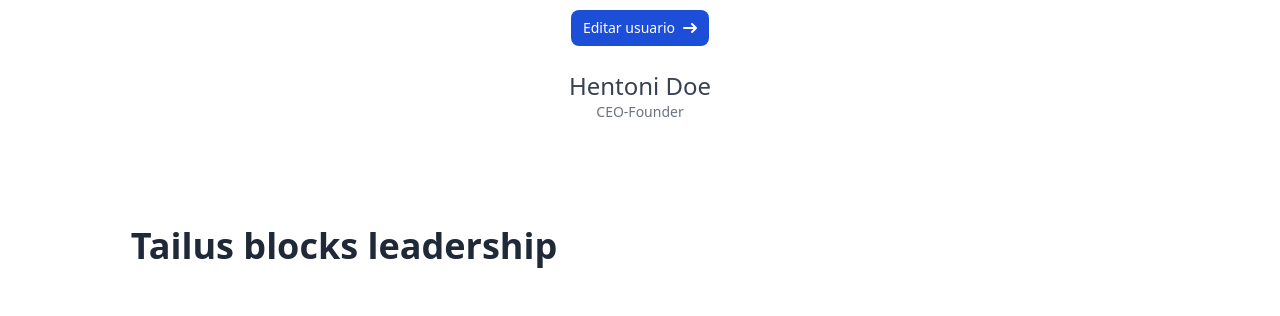
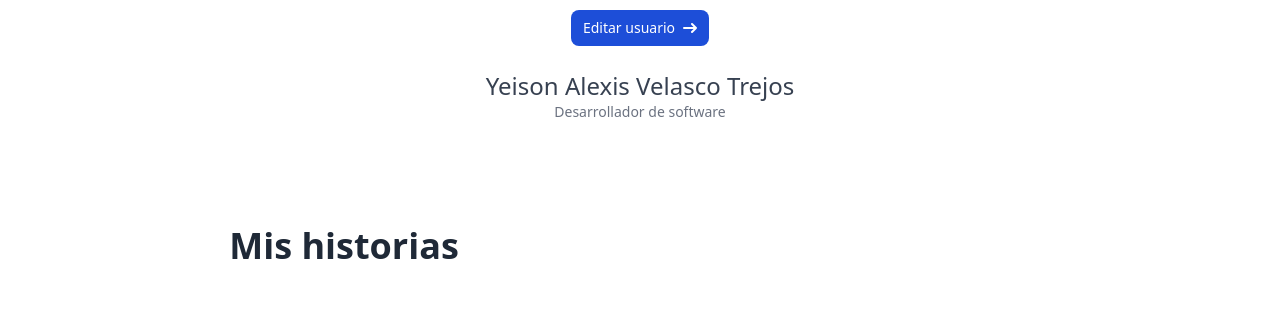
Before and after one commit to Valcoing095/FinazzWeb, an Angular app: page /profile in a window 1280 px wide. Shown: the part 346-662 px from the top of the page. Built offline with nearby package versions, Linux system fonts and the light colour scheme.

Commit message:
Pequeñas correcciones

```diff
--- a/src/app/app.routes.ts
+++ b/src/app/app.routes.ts
@@ -10,6 +10,7 @@ import { CreateHistoryComponent } from './components/createHistory/create-histor
 export const routes: Routes = [
 
   // {path: '**', pathMatch: 'full', redirectTo: 'login'},
+  {path: '', component:LoginComponent},
   {path: 'login', component:LoginComponent},
   {path: 'register', component:RegisterComponent},
   {path: 'home', component:HomeComponent},
--- a/src/app/pages/history/history.component.html
+++ b/src/app/pages/history/history.component.html
@@ -4,7 +4,7 @@
   <div class="xl:container mx-auto px-6 md:px-12">
     <div class="mb-16 md:w-2/3 lg:w-1/2">
       <h2 class="mb-4 text-2xl font-bold text-gray-800 dark:text-white md:text-4xl">
-        Tailus blocks leadership
+        Mis historias
       </h2>
 
     </div>
--- a/src/app/pages/profile/profile.component.html
+++ b/src/app/pages/profile/profile.component.html
@@ -22,8 +22,8 @@
     </a>
   </div>
   <div>
-    <h4 class="text-2xl text-gray-700 dark:text-gray">Hentoni Doe</h4>
-    <span class="block text-sm text-gray-500">CEO-Founder</span>
+    <h4 class="text-2xl text-gray-700 dark:text-gray">Yeison Alexis Velasco Trejos</h4>
+    <span class="block text-sm text-gray-500">Desarrollador de software</span>
   </div>
   <div class="flex justify-center space-x-4 text-gray-500">
     <a href="#" target="_blank" aria-label="facebook">
```
